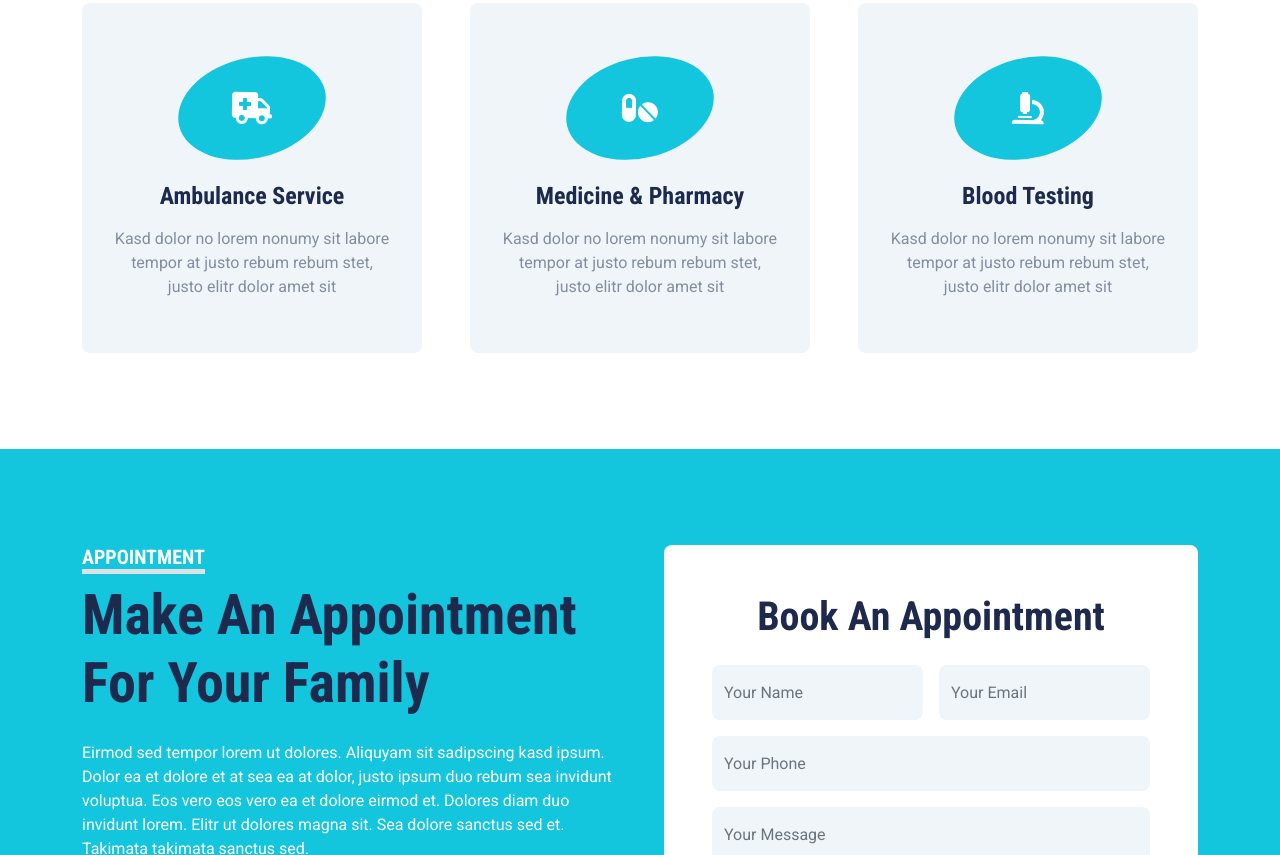
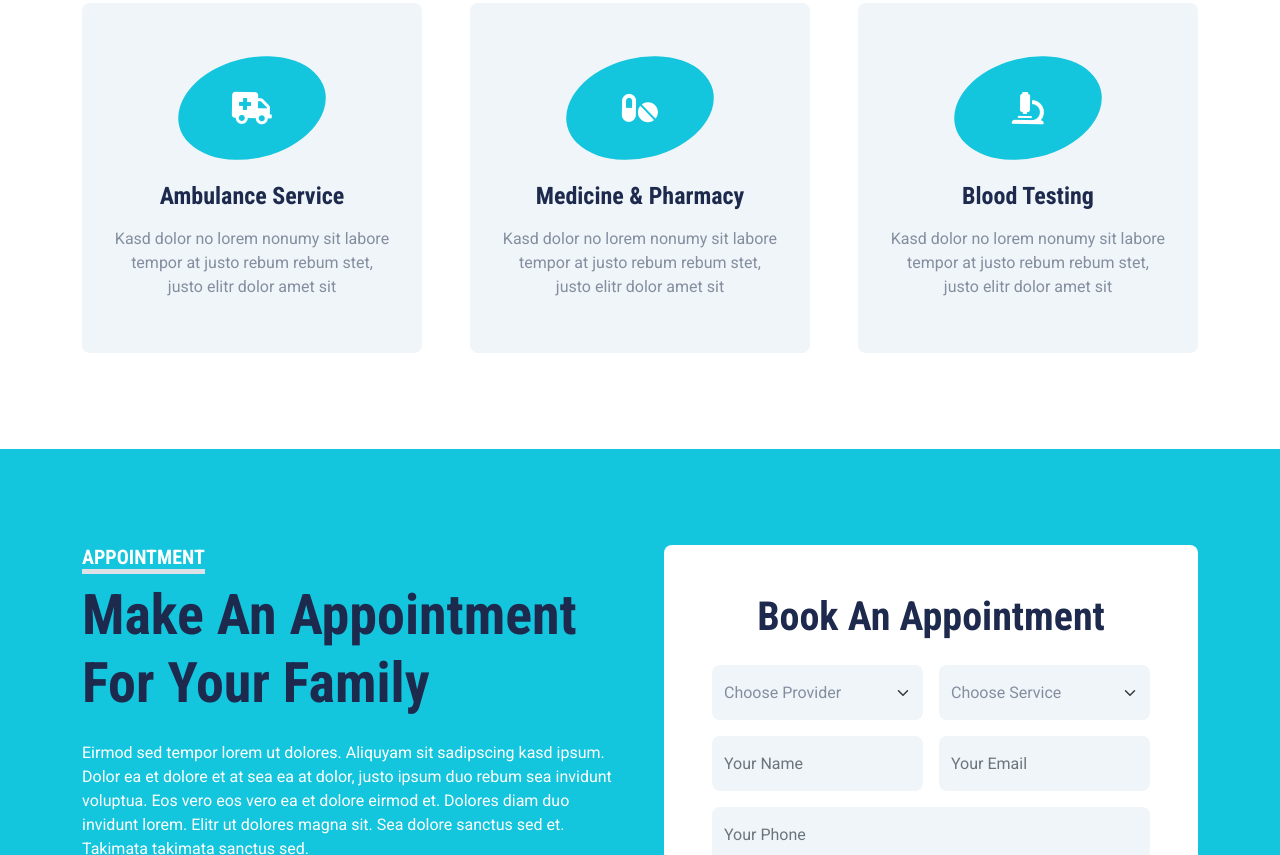
Before and after one commit to ebraheemijaz/teststrapirepo, a plain HTML site: page index.html in a window 1280 px wide. Shown: the part 1945-2800 px from the top of the page. Drawn offline with nearby package versions, Linux system fonts and the light colour scheme.

Commit message:
added about

```diff
--- a/index.html
+++ b/index.html
@@ -130,10 +130,16 @@
                 <div class="col-lg-7">
                     <div class="mb-4">
                         <h5 class="d-inline-block text-primary text-uppercase border-bottom border-5">About Us</h5>
-                        <h1 class="display-4">Best Medical Care For Yourself and Your Family</h1>
+                        <h1 class="display-4">Best Medical Billing Company For You</h1>
                     </div>
-                    <p>Tempor erat elitr at rebum at at clita aliquyam consetetur. Diam dolor diam ipsum et, tempor voluptua sit consetetur sit. Aliquyam diam amet diam et eos sadipscing labore. Clita erat ipsum et lorem et sit, sed stet no labore lorem sit. Sanctus clita duo justo et tempor consetetur takimata eirmod, dolores takimata consetetur invidunt magna dolores aliquyam dolores dolore. Amet erat amet et magna</p>
-                    <div class="row g-3 pt-3">
+                    <p>
+                        Solvercm is among the top medical billing companies in Colorado that enable access to CPB-certified staff,
+                        including R&D resources and platform-independent professionals, to handle the revenue cycle for practices.
+                        We have enriched our knowledge in medical billing and practice management services, audit review, and healthcare
+                        management consultancy that let us provide quality first services to medical billing providers. Our medical billing and
+                         coding experts handle the complete medical billing cycle for multiple specialties to increase their collections and reduce
+                          denial and administrative costs.</p>
+                    <!-- <div class="row g-3 pt-3">
                         <div class="col-sm-3 col-6">
                             <div class="bg-light text-center rounded-circle py-4">
                                 <i class="fa fa-3x fa-user-md text-primary mb-3"></i>
@@ -158,7 +164,7 @@
                                 <h6 class="mb-0">Free<small class="d-block text-primary">Ambulance</small></h6>
                             </div>
                         </div>
-                    </div>
+                    </div> -->
                 </div>
             </div>
         </div>
@@ -270,22 +276,39 @@
                         <h1 class="mb-4">Book An Appointment</h1>
                         <form onsubmit="handleSubmit()">
                             <div class="row g-3">
-                                <!-- <div class="col-12 col-sm-6">
-                                    <select class="form-select bg-light border-0" style="height: 55px;">
-                                        <option selected>Choose Department</option>
-                                        <option value="1">Department 1</option>
-                                        <option value="2">Department 2</option>
-                                        <option value="3">Department 3</option>
+                                <div class="col-12 col-sm-6">
+                                    <select id="provider" class="form-select bg-light border-0" style="height: 55px;">
+                                        <option selected value="0">Choose Provider</option>
+                                        <option value="Solo Practice">Solo Practice</option>
+                                        <option alue="Private Practice">Private Practice</option>
+                                        <option value="Group Practices">Group Practices</option>
+                                        <option value="Health Maintenance Organization(HMOs)">Health Maintenance Organization(HMOs)</option>
+                                        <option value="Hospital">Hospital</option>
+                                        <option value="Intermediate Care Facility">Intermediate Care Facility</option>
+                                        <option value=" Accountable care organization"> Accountable care organization</option>
+                                        <option value="Nursing Practice">Nursing Practice</option>
+                                        <option value="Ambulatory Surgical Center">Ambulatory Surgical Center</option>
+                                        <option value="Home Health Agency">Home Health Agency</option>
+                                        <option value="Hospice Care">Hospice Care</option>
+                                        <option value="Diagnostic &amp; Imaging Center">Diagnostic &amp; Imaging Center</option>
+                                        <option value="Assisted Living Facility">Assisted Living Facility</option>
+                                        <option value="other">Other</option>
                                     </select>
                                 </div>
                                 <div class="col-12 col-sm-6">
-                                    <select class="form-select bg-light border-0" style="height: 55px;">
-                                        <option selected>Select Doctor</option>
-                                        <option value="1">Doctor 1</option>
-                                        <option value="2">Doctor 2</option>
-                                        <option value="3">Doctor 3</option>
+                                    <select id="allservices" class="form-select bg-light border-0" style="height: 55px;">
+                                        <option selected value="0">Choose Service</option>
+                                        <option value="Medical Billing Services">Medical Billing Services</option>
+                                        <option value="Medical Coding Services">Medical Coding Services</option>
+                                        <option value="Medical Credentialing Services">Medical Credentialing Services</option>
+                                        <option value="Providers Quality Payment Program">Providers Quality Payment Program</option>
+                                        <option value="Patient Billing Services">Patient Billing Services</option>
+                                        <option value="Front Office Management">Front Office Management</option>
+                                        <option value="Out of Network Billing Services">Out of Network Billing Services</option>
+                                        <option value="Psychiatry Medical Billing Services">Psychiatry Medical Billing Services</option>
+                                        <option value="other">Other</option>
                                     </select>
-                                </div> -->
+                                </div>
                                 <div class="col-12 col-sm-6">
                                     <input id="name" type="text" class="form-control bg-light border-0" placeholder="Your Name" style="height: 55px;">
                                 </div>
@@ -725,12 +748,15 @@
             const email=document.getElementById("email").value.replaceAll("'","").replaceAll('"','');
             const phone=document.getElementById("phone").value.replaceAll("'","").replaceAll('"','');
             const message=document.getElementById("message").value.replaceAll("'","").replaceAll('"','');
+            const provider=document.getElementById("provider").value;
+            const allservices=document.getElementById("allservices").value;
+
             let headersList = {
                 "Accept": "*/*",
                 "Content-Type": "application/x-www-form-urlencoded"
             }
 
-            let bodyContent = `payload={"text":"Name: ${name.replace()}\nEmail: ${email}\nPhone: ${phone}\nMessage: ${message}"}`;
+            let bodyContent = `payload={"text":"Name: ${name.replace()}\nEmail: ${email}\nPhone: ${phone}\nMessage: ${message}\nProvider: ${provider}\nService: ${allservices}"}`;
 
             let response = await fetch("https://hooks.slack.com/services/"+id, {
                 method: "POST",
@@ -744,6 +770,8 @@
             document.getElementById("email").value = ''
             document.getElementById("phone").value = ''
             document.getElementById("message").value = ''
+            document.getElementById("provider").value='0'
+            document.getElementById("allservices").value='0'
         }
     </script>
 </body>
```
